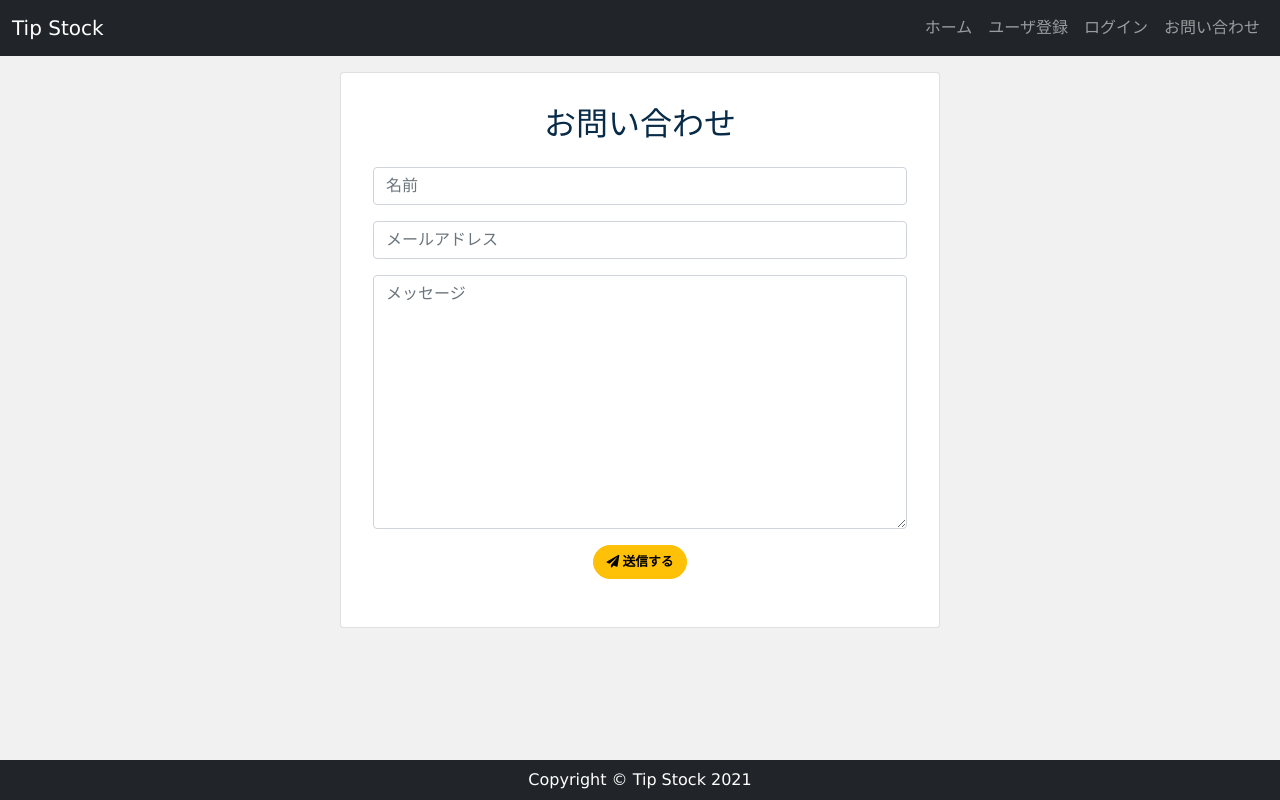
After one commit to yamagit01/Tip-stock-app, a Django app: page /contact/ in a window 1280 px wide. The commit adds this page. Run offline with Django 3.2, Linux system fonts and the light colour scheme; some libraries are stand-ins or nearby versions.

Commit message:
お問い合わせフォームを追加、README修正

```diff
--- a/app/forms.py
+++ b/app/forms.py
@@ -86,3 +86,9 @@ class CommentForm(forms.ModelForm):
         if text in ('ばか', 'あほ', 'まぬけ', 'うんこ'):
             self.add_error('text', 'コメントに暴言を含めないでください。')
         return text
+
+
+class ContactForm(forms.Form):
+    name = forms.CharField(max_length=100, label='名前')
+    email = forms.EmailField(max_length=100, label='メールアドレス')
+    message = forms.CharField(label='メッセージ', widget=forms.Textarea())
--- a/app/static/app/css/style.css
+++ b/app/static/app/css/style.css
@@ -132,3 +132,7 @@ a {
     width: 300px;
     border-radius: 2rem;
 }
+
+.contact {
+    max-width: 600px;
+}
--- a/app/urls.py
+++ b/app/urls.py
@@ -15,4 +15,6 @@ urlpatterns = [
     path('comment/<int:pk>/', views.add_comment, name='add_comment'),
     path('add_like/<int:pk>/', views.add_like, name='add_like'),
     path('delete_like/<int:pk>/', views.delete_like, name='delete_like'),
+    path('contact/', views.ContactView.as_view(), name='contact'),
+    path('thanks/', views.ThanksView.as_view(), name='thanks'),
 ]
--- a/app/views.py
+++ b/app/views.py
@@ -1,15 +1,19 @@
+import textwrap
+
+from django.conf import settings
 from django.contrib import messages
 from django.contrib.auth.decorators import login_required
 from django.contrib.auth.mixins import LoginRequiredMixin, UserPassesTestMixin
 from django.core.exceptions import PermissionDenied
+from django.core.mail import BadHeaderError, EmailMessage
 from django.db.models import Count, Q
-from django.http import Http404
+from django.http import Http404, HttpResponse
 from django.shortcuts import get_object_or_404, redirect, render, resolve_url
 from django.utils.translation import gettext_lazy as _
 from django.views.generic import (CreateView, DeleteView, DetailView, ListView,
-                                  TemplateView, UpdateView)
+                                  TemplateView, UpdateView, View)
 
-from .forms import CommentForm, TipForm
+from .forms import CommentForm, ContactForm, TipForm
 from .models import Like, Tip
 
 
@@ -206,3 +210,61 @@ def delete_like(request, pk):
     like.first().delete()
     messages.success(request, 'お気に入りから削除しました。')
     return redirect('app:tip_detail', pk=pk)
+
+class ContactView(View):
+    def get(self, request, *args, **kwargs):
+        form = ContactForm(request.POST or None)
+        return render(request, 'app/contact.html', {
+            'form': form,
+        })
+
+    def post(self, request, *args, **kwargs):
+        form = ContactForm(request.POST or None)
+
+        if form.is_valid():
+            name = form.cleaned_data['name']
+            email = form.cleaned_data['email']
+            message = form.cleaned_data['message']
+            subject = '[Tip Stock]お問い合わせありがとうございます。'
+            contact = textwrap.dedent('''
+                ※このメールはシステムからの自動返信です。
+
+                {name} 様
+
+                お問い合わせありがとうございました。
+                以下の内容でお問い合わせを受付いたしました。
+                内容を確認させていただき、ご返信させて頂きますので、少々お待ち下さい。
+
+                -----------------------
+                ■お名前
+                {name}
+
+                ■メールアドレス
+                {email}
+
+                ■メッセージ
+                {message}
+                -----------------------
+                ''').format(
+                    name=name,
+                    email=email,
+                    message=message,
+                )
+            to_list = [email]
+            bcc_list = [settings.EMAIL_HOST_USER]
+
+            try:
+                message = EmailMessage(subject=subject, body=contact,to=to_list, bcc=bcc_list)
+                message.send()
+            except BadHeaderError:
+                return HttpResponse('無効なヘッダが検出されました。')
+
+            return redirect('app:thanks')
+
+        return render(request, 'app/contact.html', {
+            'form': form,
+        })
+
+
+class ThanksView(TemplateView):
+    template_name = 'app/thanks.html'
--- a/templates/accounts/profile_edit.html
+++ b/templates/accounts/profile_edit.html
@@ -31,12 +31,12 @@
                         </tr>
                     </tbody>
                 </table>
+                {# non_field_errorを表示 #}
+                {% include 'form_alert.html' %}
                 <div class="button mx-auto text-center">
                     <button class="btn btn-lg btn-warning btn-block" type="submit">登録する</button>
                 </div>
             </form>
-            {# non_field_errorを表示 #}
-            {% include 'form_alert.html' %}
         </div>
     </div>
 
--- a/templates/allauth/account/email/email_confirmation_message.txt
+++ b/templates/allauth/account/email/email_confirmation_message.txt
@@ -2,8 +2,10 @@
 {% load account %}
 
 {% block content %}{% autoescape off %}{% user_display user as user_display %}
-本メールは、ユーザ {{ user_display }} さんにサービスへの本登録を実施していただくために送付しております。
+ユーザ名  {{ user_display }}  様
 
+Tip Stock サービスをご利用いただきありがとうございます。
+本メールは、サービスへの本登録を実施していただくために送付しております。
 以下のリンクをクリックし、本登録を実施してください。
 
 {{ activate_url }}
--- a/templates/allauth/account/email/email_confirmation_subject.txt
+++ b/templates/allauth/account/email/email_confirmation_subject.txt
@@ -1,3 +1,3 @@
 {% autoescape off %}
-【Tip Stock】本登録を完了してください
+本登録を完了してください。
 {% endautoescape %}
--- a/templates/allauth/account/email/password_reset_key_message.txt
+++ b/templates/allauth/account/email/password_reset_key_message.txt
@@ -2,8 +2,10 @@
 {% load account %}
 
 {% block content %}{% autoescape off %}{% user_display user as user_display %}
-本メールは、ユーザ {{ user_display }} さんよりパスワードの再設定が申請されましたので送付しております。
+ユーザ名  {{ user_display }}  様
 
+Tip Stock サービスをご利用いただきありがとうございます。
+本メールは、パスワードの再設定を実施していただくために送付しております。
 以下のリンクをクリックし、パスワードの再設定を実施してください。
 
 {{ password_reset_url }}
--- a/templates/allauth/account/email/password_reset_key_subject.txt
+++ b/templates/allauth/account/email/password_reset_key_subject.txt
@@ -1,3 +1,3 @@
 {% autoescape off %}
-【Tip Stock】パスワードの再設定を実施してください
+パスワードの再設定を実施してください。
 {% endautoescape %}
--- /dev/null
+++ b/templates/app/contact.html
@@ -0,0 +1,40 @@
+{% extends "base.html" %}
+{% load widget_tweaks %}
+
+{% block content %}
+
+    <div class="card text-center contact mx-auto mt-3 rounded">
+        <div class="card-body">
+            <h2 class="mb-4">お問い合わせ</h2>
+            <form method="post">
+                {% csrf_token %}
+                <div class="mb-3">
+                    {% render_field form.name class="form-control" placeholder="名前" %}
+                    {% for error in form.name.errors %}
+                        <p class="text-danger">{{ error }}</p>
+                    {% endfor %}
+                </div>
+                <div class="mb-3">
+                    {% render_field form.email class="form-control" placeholder="メールアドレス" %}
+                    {% for error in form.name.errors %}
+                        <p class="text-danger">{{ error }}</p>
+                    {% endfor %}
+                </div>
+                <div class="mb-3">
+                    {% render_field form.message class="form-control" placeholder="メッセージ" %}
+                    {% for error in form.name.errors %}
+                        <p class="text-danger">{{ error }}</p>
+                    {% endfor %}
+                </div>
+                {# non_field_errorを表示 #}
+                {% include 'form_alert.html' %}
+                <div class="mb-3">
+                    <button class="btn btn-warning" type="submit">
+                        <i class="fas fa-paper-plane">&nbsp;送信する</i>
+                    </button>
+                </div>
+            </form>
+        </div>
+    </div>
+
+{% endblock %}
--- a/templates/app/tip_form.html
+++ b/templates/app/tip_form.html
@@ -115,11 +115,11 @@
                             <p class="text-danger">{{ error }}</p>
                         {% endfor %}
                     </div>
+                    {# non_field_errorを表示 #}
+                    {% include 'form_alert.html' %}
                     <button type="submit" class="btn btn-primary">保存</button>
                 </div>
             </form>
-            {# non_field_errorを表示 #}
-            {% include 'form_alert.html' %}
         </div>
     </div>
 
--- a/templates/base.html
+++ b/templates/base.html
@@ -65,6 +65,9 @@
                                 <a href="{% url 'accounts:login' %}" class="nav-link">ログイン</a>
                             </li>
                         {% endif %}
+                        <li class="nav-item">
+                            <a href="{% url 'app:contact' %}" class="nav-link">お問い合わせ</a>
+                        </li>
                     </ul>
                 </div>
             </div>
```
Also changed, not shown: templates/allauth/account/email/base_message.txt (+2 -6 lines), templates/app/thanks.html (added, +12 -0 lines), README.md.
